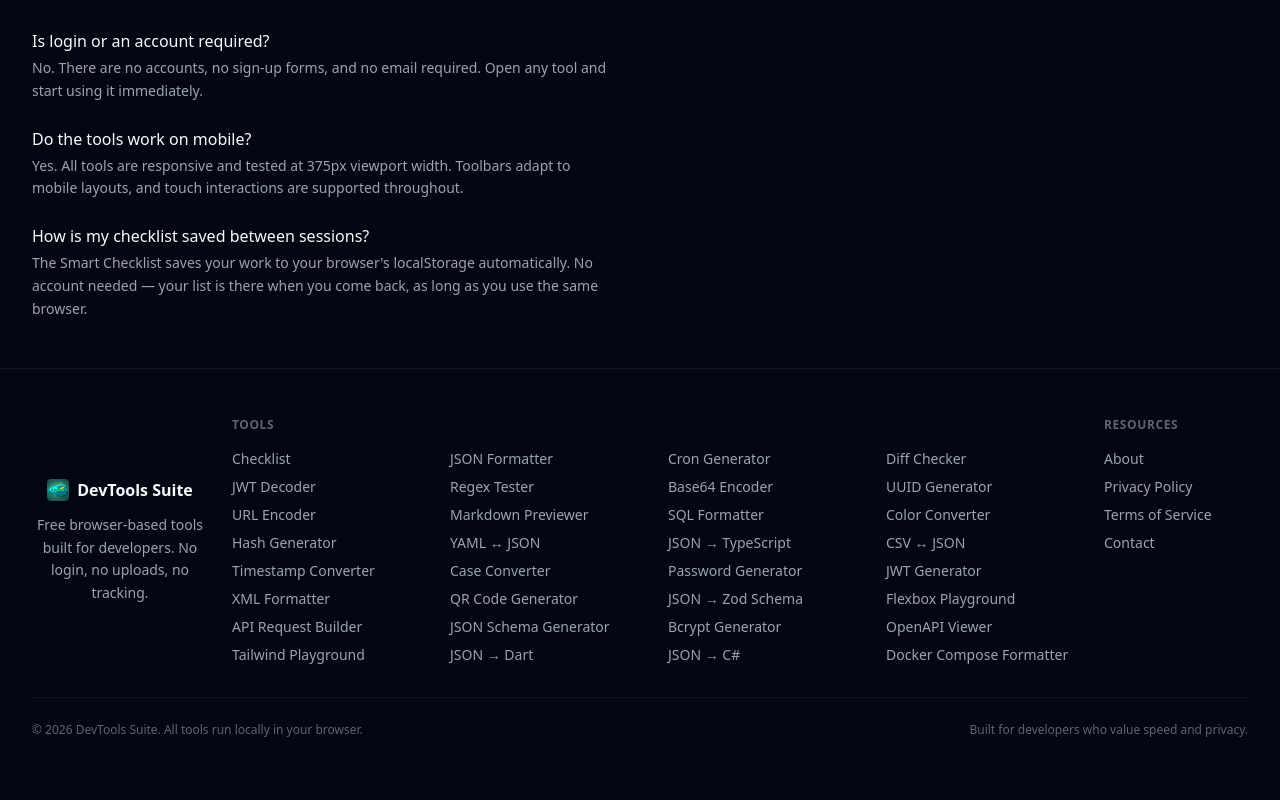
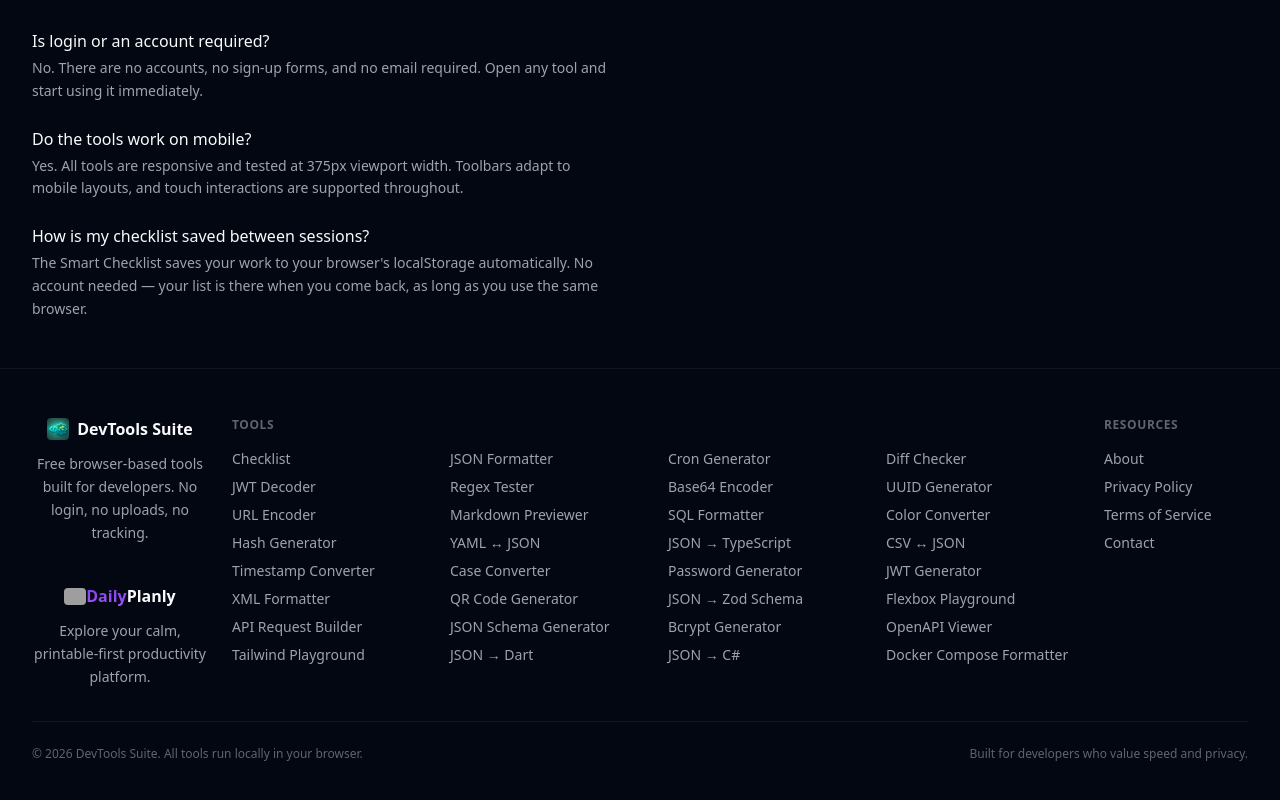
Before and after one commit to ksrilal/devtools-suite, a Next.js app: page / in a window 1280 px wide. Shown: the part 4620-5420 px from the top of the page. Built offline with nearby package versions, Linux system fonts and the light colour scheme; no server answers; grey boxes are pictures that could not be loaded.

Commit message:
build issue fix

```diff
--- a/components/layout/footer.tsx
+++ b/components/layout/footer.tsx
@@ -54,6 +54,15 @@
             <p className="text-sm text-muted-foreground leading-relaxed">
               Free browser-based tools built for developers. No login, no uploads, no tracking.
             </p>
+
+            {/* DailyPlanly promo*/ }
+            <Link href="https://dailyplanly.com" className="inline-flex items-center mt-10 font-semibold mb-3 hover:opacity-80 transition-opacity">
+              <Image src="/dailyplanly.png" alt="" width={22} height={22} className="rounded-sm object-cover shrink-0" />
+              <span style={{ background: 'linear-gradient(180deg, #7c3aed, #a855f7)', WebkitBackgroundClip: 'text', WebkitTextFillColor: 'transparent' }}>Daily</span>Planly
+            </Link>
+            <p className="text-sm text-muted-foreground leading-relaxed">
+              Explore your calm, printable-first productivity platform.
+            </p>
           </div>
 
           {/* Tools block — heading above, 4 columns below */}
```
